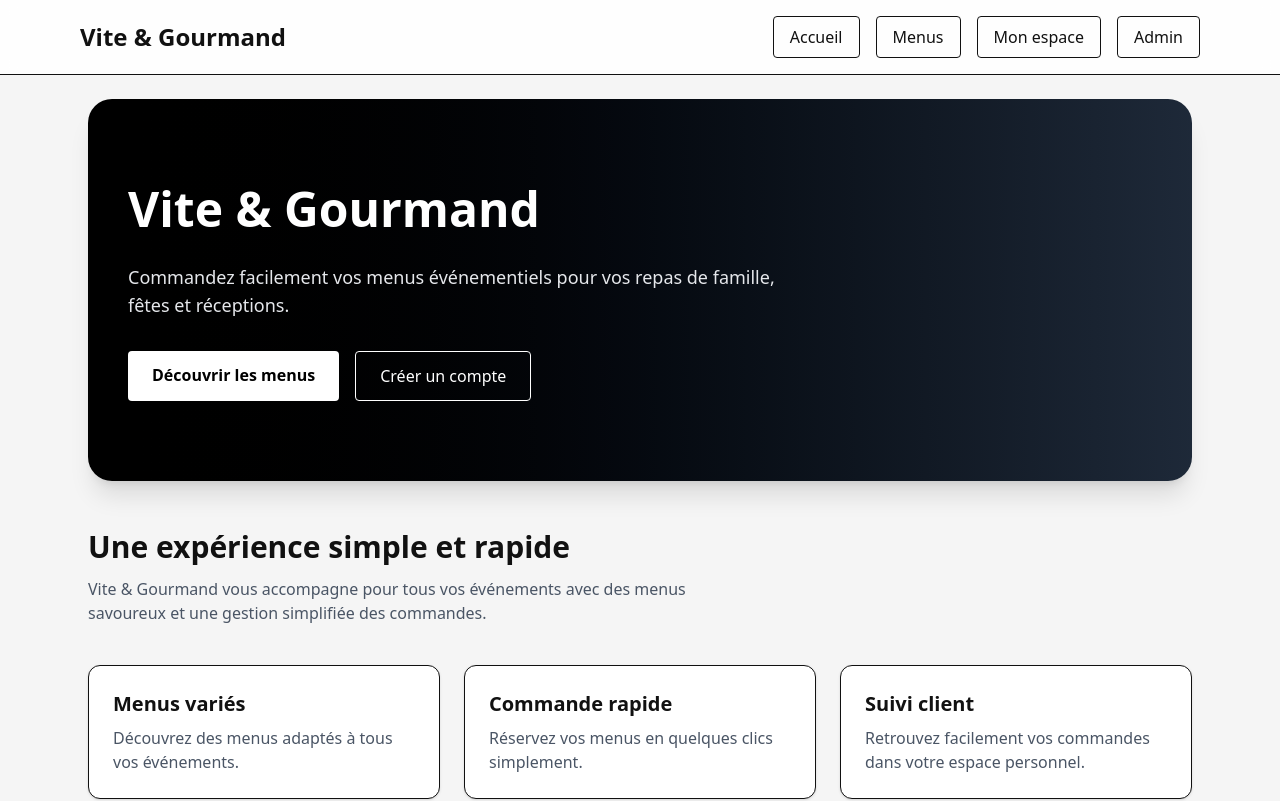
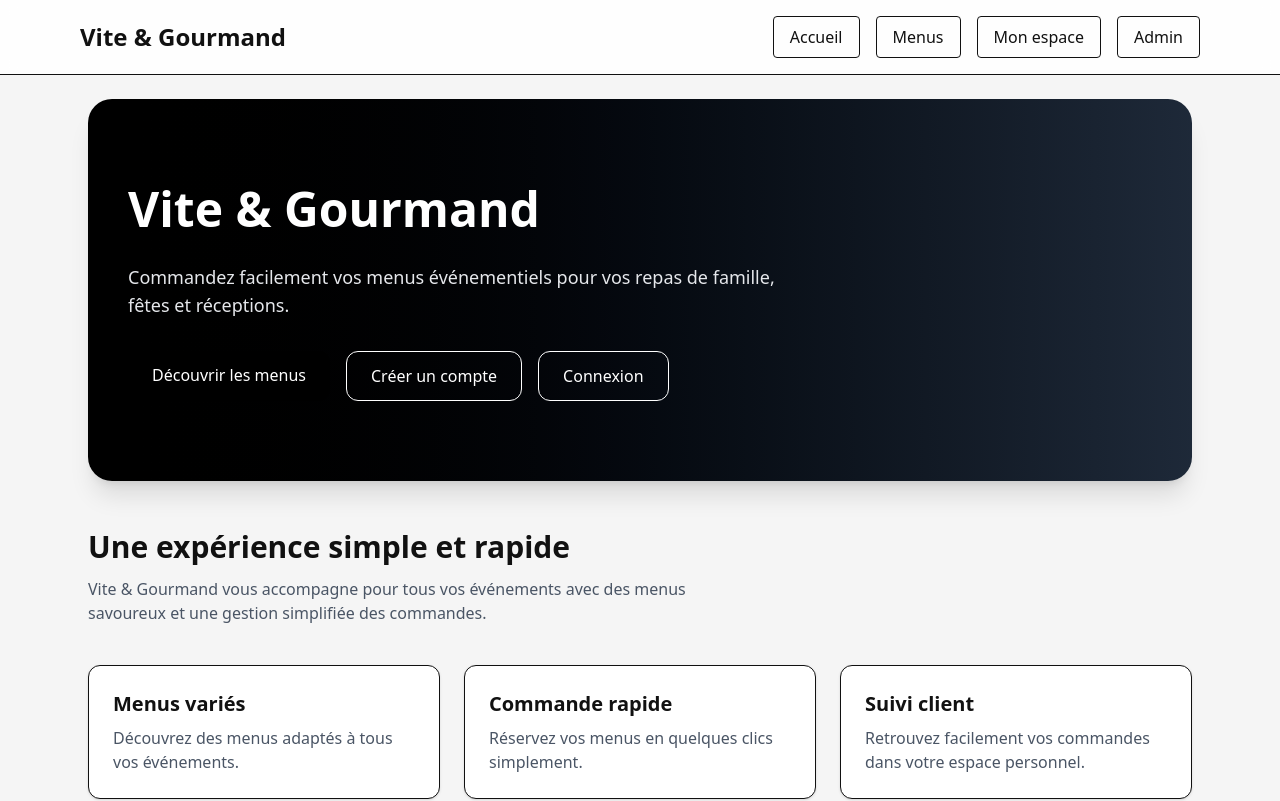
Before and after one commit to BenjaminBernade/vite-et-gourmand, a Next.js app: page / in a window 1280 px wide. Shown: the top 801 px of the page. Built offline with nearby package versions, Linux system fonts and the light colour scheme.

Commit message:
Add login button

```diff
--- a/app/page.tsx
+++ b/app/page.tsx
@@ -13,19 +13,26 @@ export default function Home() {
           famille, fêtes et réceptions.
         </p>
 
-        <div className="mt-8 flex gap-4">
+        <div className="mt-8 flex flex-wrap gap-4">
           <Link
             href="/menus"
-            className="rounded bg-white px-6 py-3 font-semibold text-black transition hover:bg-gray-200"
+            className="rounded-xl bg-black px-6 py-3 text-white hover:opacity-90 transition"
           >
             Découvrir les menus
           </Link>
 
           <Link
             href="/register"
-            className="rounded border border-white px-6 py-3 transition hover:bg-white hover:text-black"
+            className="rounded-xl border px-6 py-3 hover:bg-black hover:text-white transition"
           >
             Créer un compte
+          </Link>
+
+          <Link
+            href="/api/auth/signin"
+            className="rounded-xl border px-6 py-3 hover:bg-black hover:text-white transition"
+          >
+            Connexion
           </Link>
         </div>
       </section>
```
